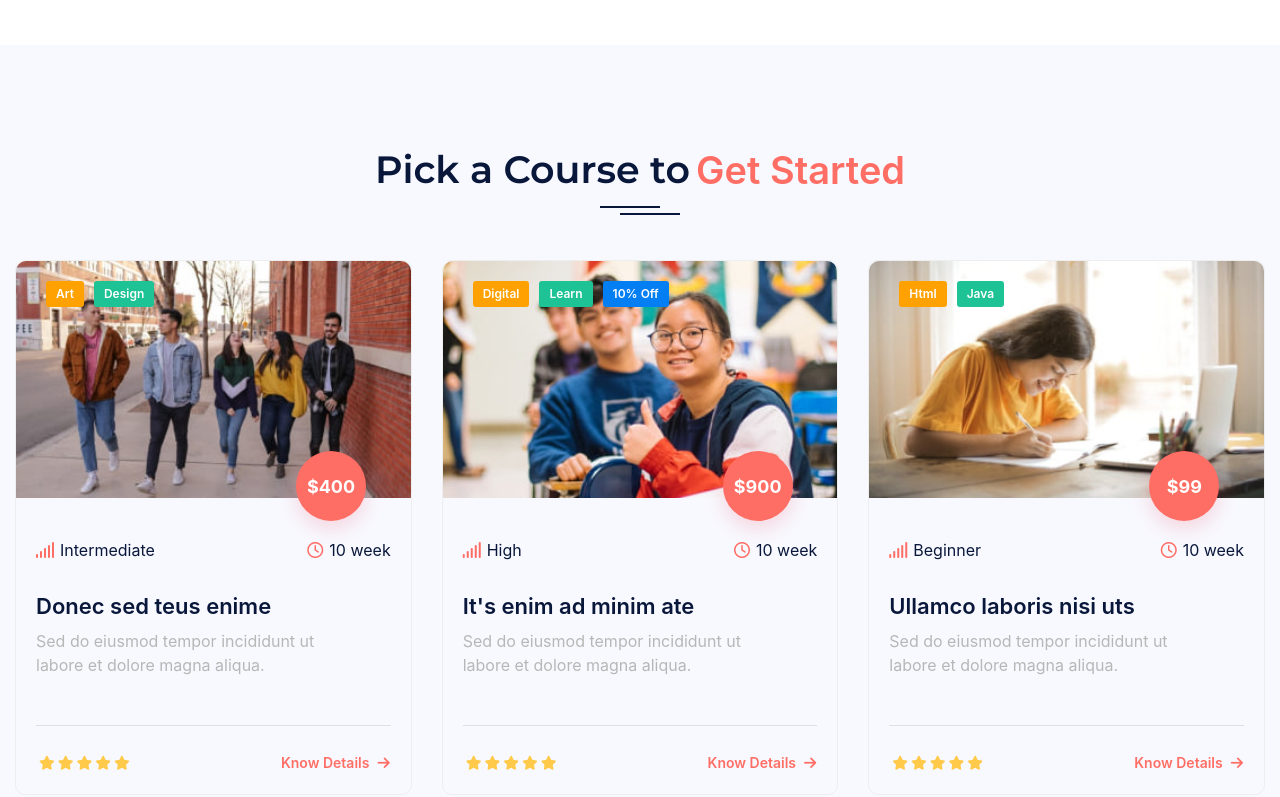
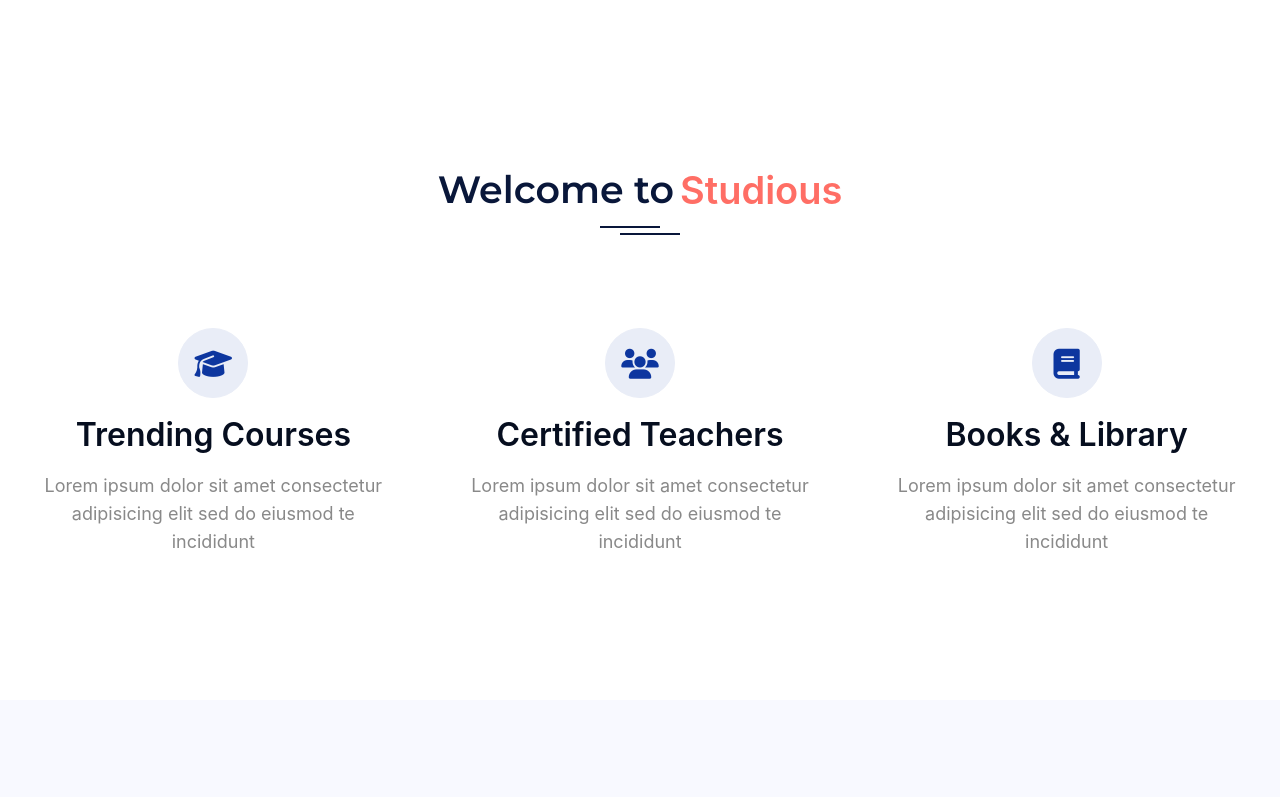
Before and after one commit to nvthanh-fedev/capstone_bootstrap_final, a plain HTML site: page index.html in a window 1280 px wide. Shown: the part 1039-1836 px from the top of the page. Drawn offline with nearby package versions, Linux system fonts and the light colour scheme.

Commit message:
merge studious

```diff
--- a/css/style.css
+++ b/css/style.css
@@ -33,6 +33,10 @@ body {
   --btn-bg-back-to-top: #0d369f;
   --navbar-toggler-bg: ;
   --service-bg-color: #ffffff;
+  --studious-bg-color: #ffffff;
+  --studious-title-color: #060e1f;
+  --studious-text-color: #898989;
+  --studious-bgicon-color: #e9edf7;
 }
 .dark {
   --box-shadow-dropmenu: none;
@@ -52,6 +56,10 @@ body {
   --footer-body-bg-color: #060e1f;
   --btn-bg-back-to-top: #4867b0;
   --service-bg-color: #060e1f;
+  --studious-bg-color: #060e1f;
+  --studious-title-color: #ffffff;
+  --studious-text-color: #9c9d9f;
+  --studious-bgicon-color: #262c3d;
 }
 img {
   width: 100%;
@@ -635,3 +643,43 @@ nav#site-nav.scroll-effect {
 .w3l-bottom-grids-6 .area-box.color_4 {
   background-color: #1ee697;
 }
+/* studious */
+.Studious {
+  padding-top: 100px;
+  background-color: var(--studious-bg-color);
+}
+.studious {
+  text-align: center;
+  padding: 0px 30px;
+}
+.studious .feature-icon i {
+  border: 1px var(--studious-bgicon-color) solid;
+  font-size: 30px;
+  border-radius: 50%;
+  width: 70px;
+  height: 70px;
+  line-height: 70px;
+  background-color: var(--studious-bgicon-color);
+  color: #0d369f;
+  margin-bottom: 20px;
+}
+.studious p {
+  margin-top: 20px;
+  font-size: 18px;
+  line-height: 28px;
+  color: var(--studious-text-color);
+}
+.studious a {
+  text-decoration: none;
+  transition: all 0.1s;
+  font-size: 24px;
+  line-height: 34px;
+  font-weight: 600;
+  color: var(--studious-title-color);
+}
+.studious a:hover {
+  color: var(--hover-to-orange);
+}
+.studious h3:first-of-type {
+  color: var(--studious-title-color);
+}
--- a/index.html
+++ b/index.html
@@ -278,6 +278,54 @@
         </div>
       </div>
     </section>
+    <!--end service-->
+    <!--Studious-->
+    <section class="Studious">
+      <div class="container">
+        <div class="intro">
+          <div class="d-flex justify-content-center">
+            <h3>Welcome to</h3>
+            <h3>Studious</h3>
+          </div>
+        </div>
+        <div class="row g-5 py-5 row-cols-1 row-cols-lg-3">
+          <div class="studious col-lg-4 col-sm-6">
+            <div class="feature-icon align-items-center justify-content-center">
+              <i class="fa-solid fa-graduation-cap"></i>
+            </div>
+
+            <a href="#" class="fs-2">Trending Courses</a>
+            <p>
+              Lorem ipsum dolor sit amet consectetur adipisicing elit sed do
+              eiusmod te incididunt
+            </p>
+          </div>
+          <div class="studious col-lg-4 col-sm-6">
+            <div class="feature-icon align-items-center justify-content-center">
+              <i class="fa-solid fa-users"></i>
+            </div>
+
+            <a href="#" class="fs-2">Certified Teachers</a>
+            <p>
+              Lorem ipsum dolor sit amet consectetur adipisicing elit sed do
+              eiusmod te incididunt
+            </p>
+          </div>
+          <div class="studious col-lg-4 col-sm-6">
+            <div class="feature-icon align-items-center justify-content-center">
+              <i class="fa-solid fa-book"></i>
+            </div>
+
+            <a href="#" class="fs-2">Books &amp; Library</a>
+            <p>
+              Lorem ipsum dolor sit amet consectetur adipisicing elit sed do
+              eiusmod te incididunt
+            </p>
+          </div>
+        </div>
+      </div>
+    </section>
+    <!--end studious-->
     <!-- start course -->
     <section id="course">
       <div class="container">
```
